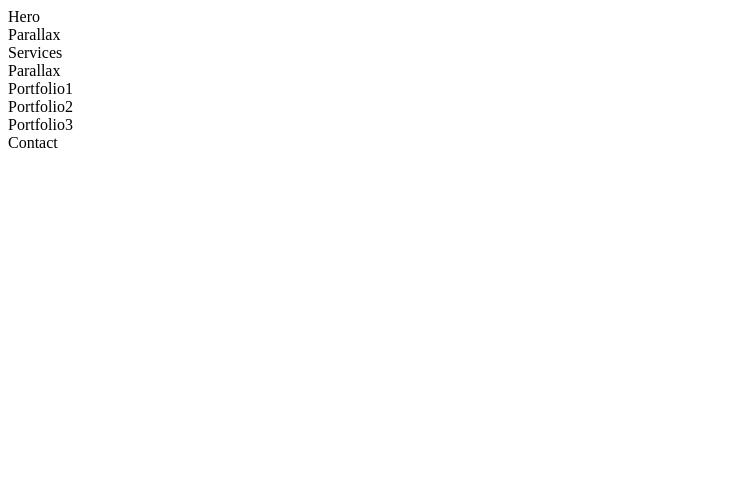
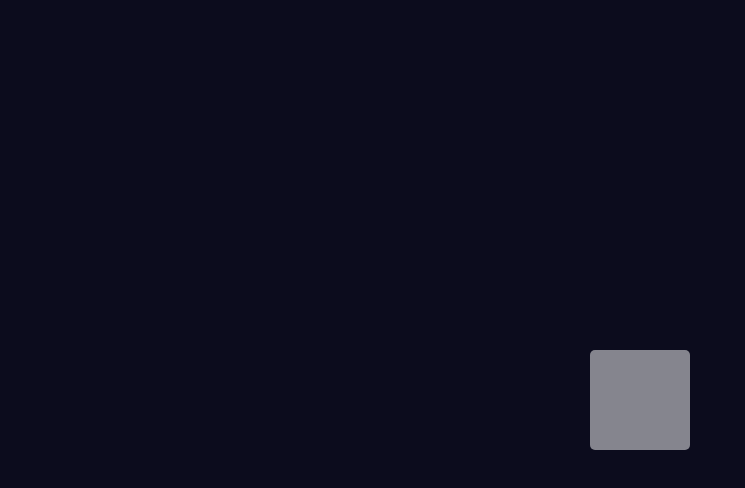
Before and after one commit to safak/animated-portfolio, a React (Vite) app: page / in a window 1280 px wide. Shown: the top 488 px of the page, without its empty margins (0-745 px from the left). Built offline with nearby package versions, Linux system fonts and the light colour scheme.

Commit message:
testing animations with framer-motion

```diff
--- a/package.json
+++ b/package.json
@@ -10,8 +10,10 @@
     "preview": "vite preview"
   },
   "dependencies": {
+    "framer-motion": "^10.16.4",
     "react": "18.2.0",
-    "react-dom": "18.2.0"
+    "react-dom": "18.2.0",
+    "sass": "^1.68.0"
   },
   "devDependencies": {
     "@types/react": "18.2.15",
--- a/src/App.jsx
+++ b/src/App.jsx
@@ -1,14 +1,21 @@
+import './app.scss';
+import Navbar from './components/navbar/Navbar';
+import Test from './Test';
+
 const App = () => {
   return (
     <div>
-      <section>Hero</section>
+      {/* <section>
+        <Navbar />
+      </section>
       <section>Parallax</section>
       <section>Services</section>
       <section>Parallax</section>
       <section>Portfolio1</section>
       <section>Portfolio2</section>
       <section>Portfolio3</section>
-      <section>Contact</section>
+      <section>Contact</section> */}
+      <Test />
     </div>
   );
 };
--- /dev/null
+++ b/src/Test.jsx
@@ -0,0 +1,17 @@
+import { motion } from 'framer-motion';
+
+const Test = () => {
+  return (
+    <div className='course'>
+          <motion.div
+              className='box'
+              initial={{ opacity: 0.5, scale: 0.5 }}
+              transition={{duration: 2}}
+              whileHover={{ opacity: 1, scale: 2 }}
+
+      ></motion.div>
+    </div>
+  );
+};
+
+export default Test;
--- /dev/null
+++ b/src/app.scss
@@ -0,0 +1,40 @@
+html {
+  scroll-snap-type: y mandatory;
+  scroll-behavior: smooth;
+}
+
+* {
+  padding: 0;
+  margin: 0;
+  box-sizing: border-box;
+  font-family: 'DM Sans', sans-serif;
+}
+
+body {
+  background-color: #0c0c1d;
+  color: lightgray;
+}
+
+a {
+    text-decoration: none;
+    color: inherit;
+}
+
+section {
+  height: 100vh;
+  scroll-snap-align: center;
+}
+
+.course {
+  height: 100vh;
+  display: flex;
+  align-items: center;
+  justify-content: center;
+
+  .box {
+    width: 200px;
+    height: 200px;
+    background-color: #fff;
+    border-radius: 10px;
+  }
+}
--- /dev/null
+++ b/src/components/navbar/Navbar.jsx
@@ -0,0 +1,28 @@
+import './navbar.scss';
+
+const Navbar = () => {
+  return (
+    <div className='navbar'>
+      {/* Sidebar */}
+      <div className='wrapper'>
+        <span>Steve Crabtree</span>
+        <div className='social'>
+          <a href='#'>
+            <img src='/facebook.png' alt=''></img>
+          </a>
+          <a href='#'>
+            <img src='/instagram.png' alt=''></img>
+          </a>
+          <a href='#'>
+            <img src='/youtube.png' alt=''></img>
+          </a>
+          <a href='#'>
+            <img src='/dribbble.png' alt=''></img>
+          </a>
+        </div>
+      </div>
+    </div>
+  );
+};
+
+export default Navbar;
--- /dev/null
+++ b/src/components/navbar/navbar.scss
@@ -0,0 +1,24 @@
+.navbar {
+  height: 100px;
+  .wrapper {
+    max-width: 1366px;
+    margin: auto;
+    display: flex;
+    align-items: center;
+    justify-content: space-between;
+    height: 100%;
+
+    span {
+      font-weight: bold;
+    }
+
+    .social {
+        display: flex;
+        gap: 20px;
+
+        img {
+            width: 18px;
+        }
+    }
+  }
+}
```
Also changed, not shown: 1 other file (tests, documents, lock files or other folders).
